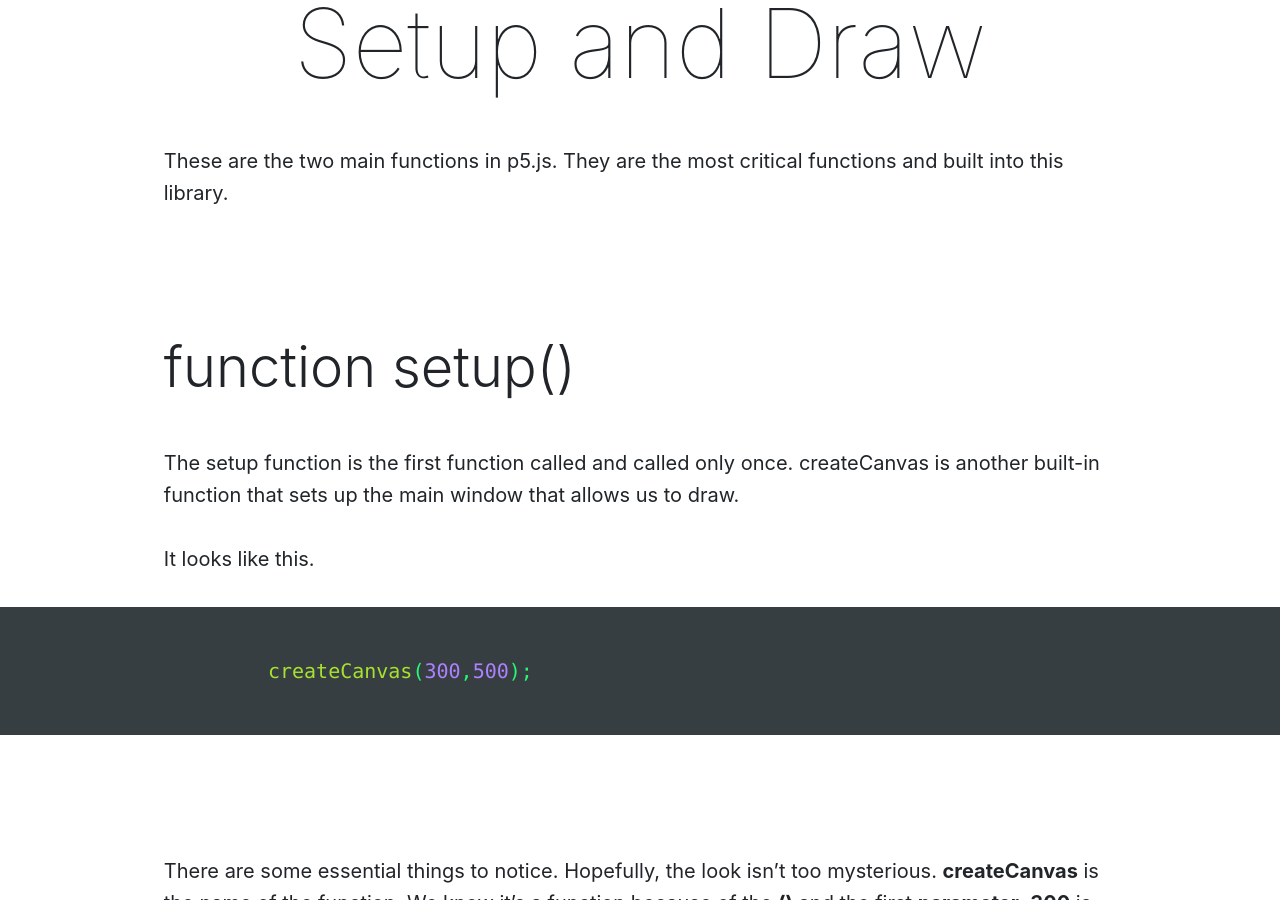
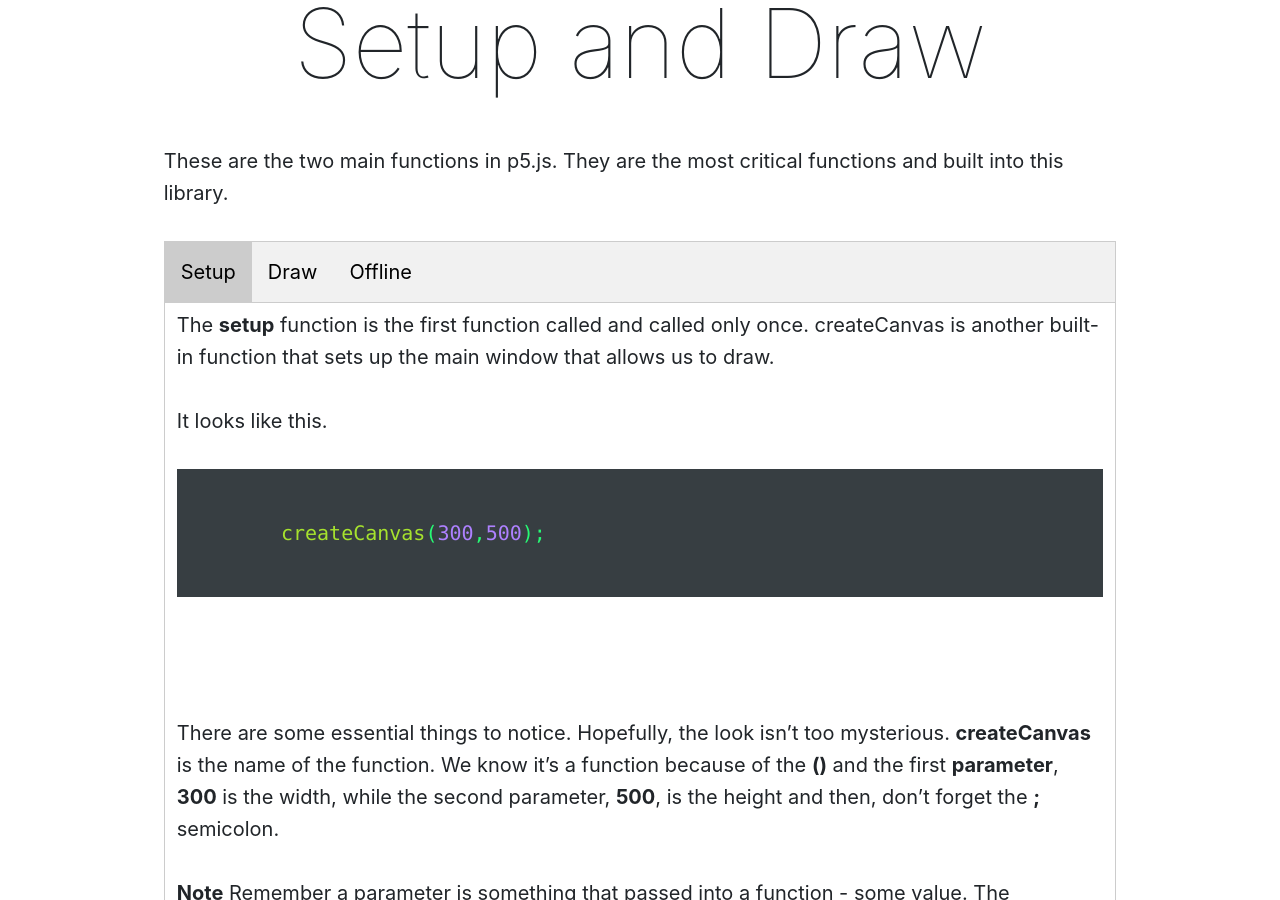
Before and after one commit to Montana-Media-Arts/120_CreativeCoding1-Fall2020, a Jekyll site: the page built from modules/week-9/_posts/2017-01-07-setup-draw.md, in a window 1280 px wide and 900 px high, scrolled down 436 px. Built offline with Jekyll 4.4.1, drawn with Linux system fonts in a browser that asks for light colours; nearby versions of some CDN libraries; a script that is not in the unit is left out.

Commit message:
Update 2017-01-07-setup-draw.md

```diff
--- a/modules/week-9/_posts/2017-01-07-setup-draw.md
+++ b/modules/week-9/_posts/2017-01-07-setup-draw.md
@@ -8,9 +8,17 @@ jotted: true
 
 These are the two main functions in p5.js.  They are the most critical functions and built into this library.
 
-## function setup()
+<div class="tab">
+    <button class="tablinks active" onclick="openTab(event, 'Setup')">Setup</button>
+    <button class="tablinks" onclick="openTab(event, 'Draw')">Draw</button>
+    <button class="tablinks" onclick="openTab(event, 'Offline')">Offline</button>
+</div>
+<!-- Tab content -->
+<div id="Setup" class="tabcontent" style="display:block">
 
-The setup function is the first function called and called only once.  createCanvas is another built-in function that sets up the main window that allows us to draw.
+<div class="tabhtml" markdown="1">
+
+The **setup** function is the first function called and called only once.  createCanvas is another built-in function that sets up the main window that allows us to draw.
 
 It looks like this.
 
@@ -37,7 +45,11 @@ Give this a try and look at the result.
 
 Did you get a canvas to appear in your web browser? Good!
 
-## function draw()
+</div>
+</div>
+<div id="Draw" class="tabcontent" style="display:block">
+
+<div class="tabhtml" markdown="1">
 
 What about the draw function?  What makes it so unique?  We know that p5js calls setup only once when the script is run and calls the draw function continuously.
 
@@ -65,3 +77,5 @@ Open your Developer Options and see what it says in the console?
 What did you see?
 
 Now, let's do something fun on the screen.
+</div>
+</div>
```
